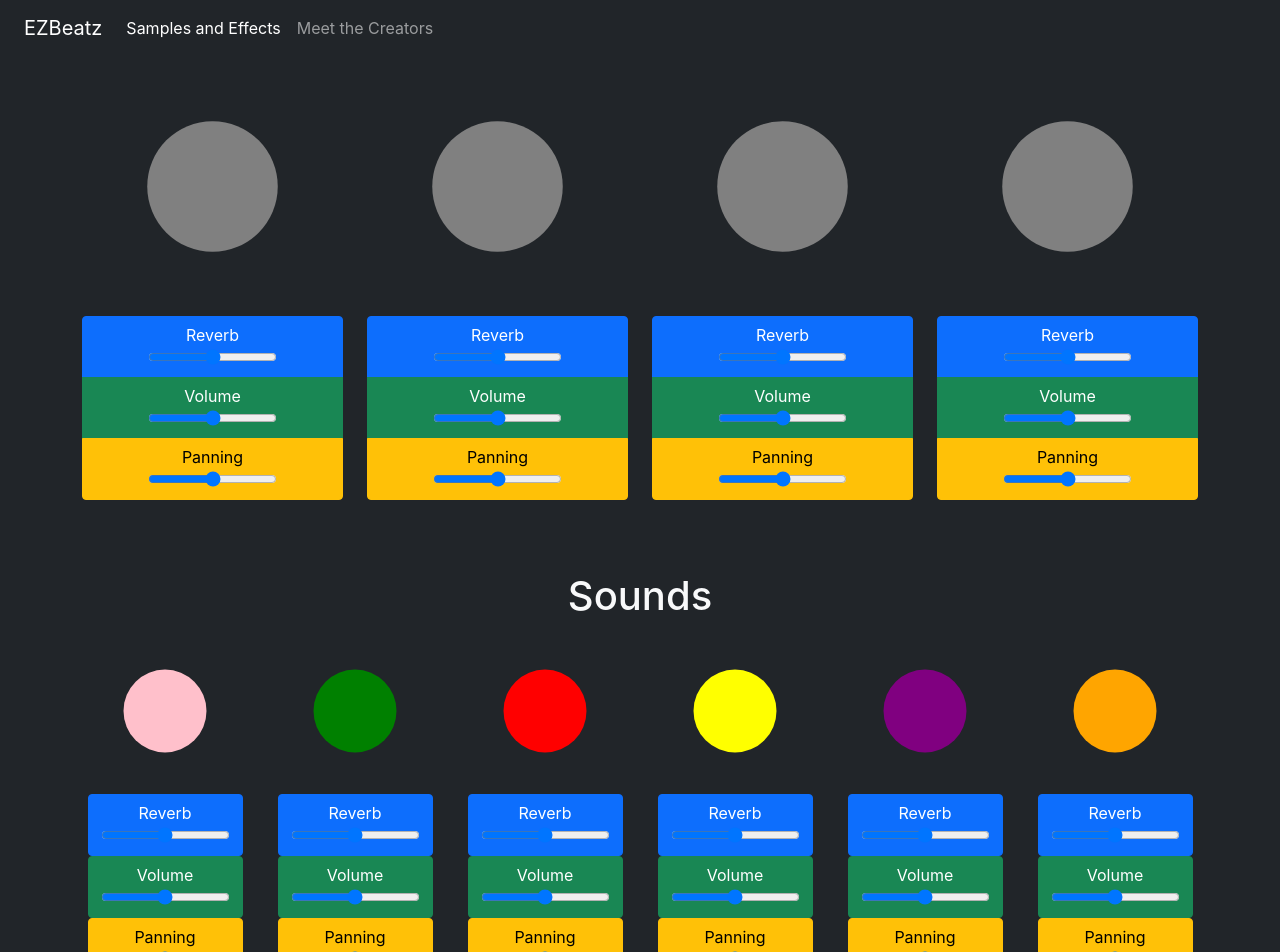
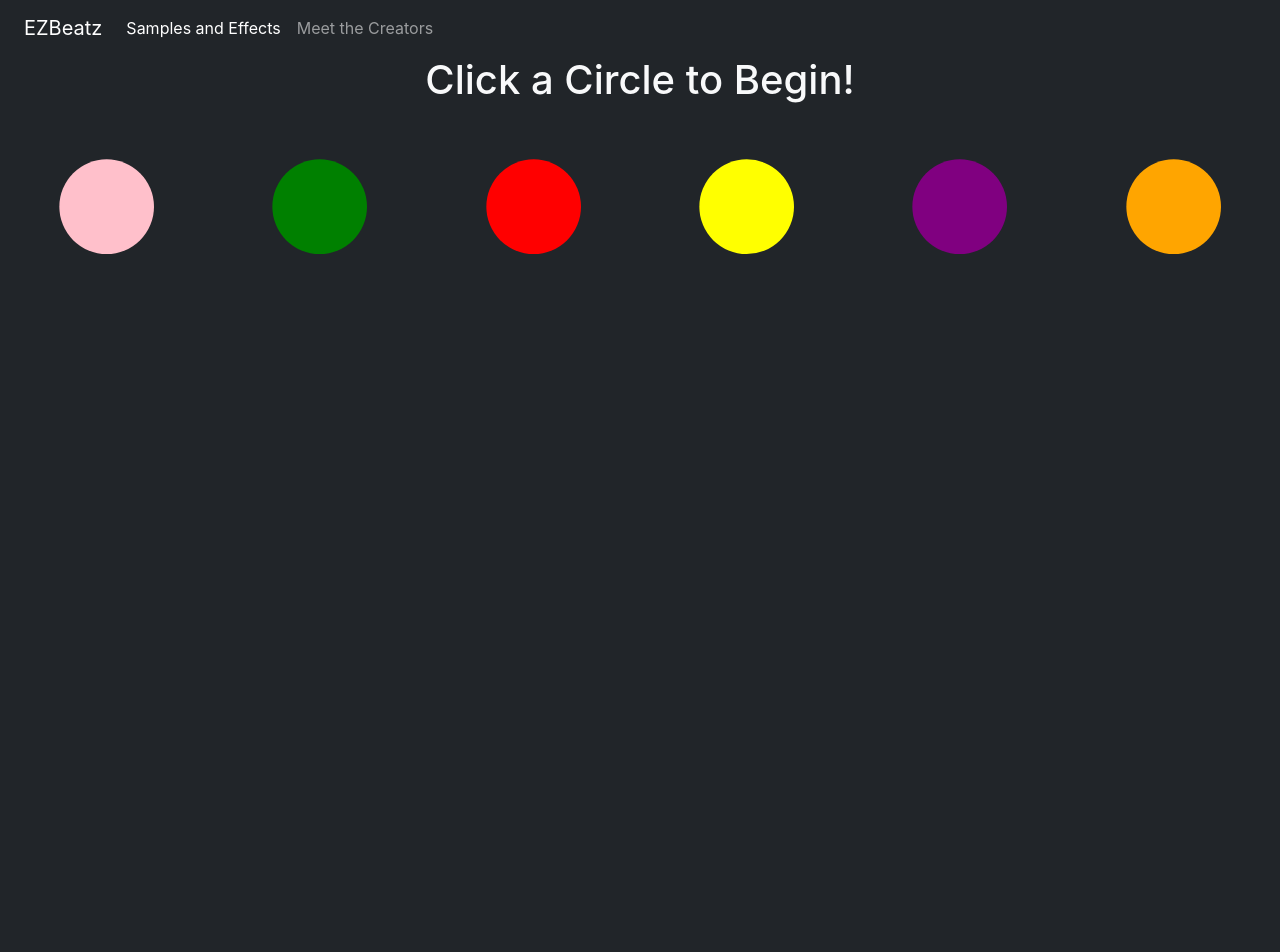
Before and after one commit to CodingWithEdgar/EZBeatz, a React (Create React App) app: page / in a window 1280 px wide. Shown: the top 952 px of the page. After the commit the page ends 800 px from the top, so only its background shows below. Built offline with nearby package versions, Linux system fonts and the light colour scheme.

Commit message:
set up working model, pause does not function correctly

```diff
--- a/src/App.js
+++ b/src/App.js
@@ -1,9 +1,11 @@
 import './App.css';
 import React from 'react';
 import Music from './Music';
+import kick from "./samples/trad_kick_01_C.wav";
 
 
 function App() {
+
   return (
     <div className="App bg-dark container-fluid text-light">
       <nav className="navbar navbar-expand-lg navbar-dark bg-dark">
@@ -42,111 +44,67 @@ function App() {
           </div>
         </div>
       </nav>
-      <div className="container">
-        <div className="row">
-          <div className="btn-group-vertical col">
-            <svg viewBox="0 0 20 20" xmlns="http://www.w3.org/2000/svg">
-              <circle fill="grey" cx="10" cy="10" r="5" />
-            </svg>
-            <button type="button" className="btn btn-primary">
-              Reverb
-              <br></br>
-              <input type="range" />
-            </button>
-            <button type="button" className="btn btn-success">
-              Volume
-              <br></br>
-              <input type="range" />
-            </button>
-            <button type="button" className="btn btn-warning">
-              Panning
-              <br></br>
-              <input type="range" />
-            </button>
-          </div>
-          <div className="btn-group-vertical col">
-            <svg viewBox="0 0 20 20" xmlns="http://www.w3.org/2000/svg">
-              <circle fill="grey" cx="10" cy="10" r="5" />
-            </svg>
-            <button type="button" className="btn btn-primary">
-              Reverb
-              <br></br>
-              <input type="range" />
-            </button>
-            <button type="button" className="btn btn-success">
-              Volume
-              <br></br>
-              <input type="range" />
-            </button>
-            <button type="button" className="btn btn-warning">
-              Panning
-              <br></br>
-              <input type="range" />
-            </button>
-          </div>
-          <div className="btn-group-vertical col">
-            <svg viewBox="0 0 20 20" xmlns="http://www.w3.org/2000/svg">
-              <circle fill="grey" cx="10" cy="10" r="5" />
-            </svg>
-            <button type="button" className="btn btn-primary">
-              Reverb
-              <br></br>
-              <input type="range" />
-            </button>
-            <button type="button" className="btn btn-success">
-              Volume
-              <br></br>
-              <input type="range" />
-            </button>
-            <button type="button" className="btn btn-warning">
-              Panning
-              <br></br>
-              <input type="range" />
-            </button>
-          </div>
-          <div className="btn-group-vertical col">
-            <svg viewBox="0 0 20 20" xmlns="http://www.w3.org/2000/svg">
-              <circle fill="grey" cx="10" cy="10" r="5" />
-            </svg>
-            <button type="button" className="btn btn-primary">
-              Reverb
-              <br></br>
-              <input type="range" />
-            </button>
-            <button type="button" className="btn btn-success">
-              Volume
-              <br></br>
-              <input type="range" />
-            </button>
-            <button type="button" className="btn btn-warning">
-              Panning
-              <br></br>
-              <input type="range" />
-            </button>
-          </div>
-        </div>
-        <br></br>
-        <br></br>
-        <br></br>
-        <h1>Sounds</h1>
+      <h1>Click a Circle to Begin!</h1>
       <div className="row">
         <div className="col">
-            {<Music color="pink" text="Kick" url="../public/samples/trad_kick_01_C.wav"/>}
+          {
+            <Music
+              audio={kick}
+              color="pink"
+              text="Kick"
+              url="../public/samples/trad_kick_01_C.wav"
+            />
+          }
         </div>
         <div className="col">
-            {<Music color="green" text="Kick" url="../public/samples/trad_kick_01_C.wav"/>}
-          </div><div className="col">
-            {<Music color="red" text="Kick" url="../public/samples/trad_kick_01_C.wav"/>}
+          {
+            <Music
+              audio={kick}
+              color="green"
+              text="Kick"
+              url="../public/samples/trad_kick_01_C.wav"
+            />
+          }
         </div>
         <div className="col">
-            {<Music color="yellow" text="Kick" url="../public/samples/trad_kick_01_C.wav"/>}
+          {
+            <Music
+              audio={kick}
+              color="red"
+              text="Kick"
+              url="../public/samples/trad_kick_01_C.wav"
+            />
+          }
         </div>
         <div className="col">
-            {<Music color="purple" text="Kick" url="../public/samples/trad_kick_01_C.wav"/>}
+          {
+            <Music
+              audio={kick}
+              color="yellow"
+              text="Kick"
+              url="../public/samples/trad_kick_01_C.wav"
+            />
+          }
         </div>
         <div className="col">
-            {<Music color="orange" text="Kick" url="../public/samples/trad_kick_01_C.wav"/>}
+          {
+            <Music
+              audio={kick}
+              color="purple"
+              text="Kick"
+              url="../public/samples/trad_kick_01_C.wav"
+            />
+          }
         </div>
+        <div className="col">
+          {
+            <Music
+              audio={kick}
+              color="orange"
+              text="Kick"
+              url="../public/samples/trad_kick_01_C.wav"
+            />
+          }
         </div>
       </div>
     </div>
--- a/src/Music.js
+++ b/src/Music.js
@@ -1,33 +1,52 @@
-import React, { useState } from "react";
-import kick from './samples/trad_kick_01_C.wav'
+import React, {useEffect, useState} from "react";
 
 export default function Music(props) {
-    const [audioPlaying, setAudioPlaying] = useState(false);
+  const audioTune = new Audio(props.audio);
+  const[playing, setPlaying] = useState(false)
+  const [playInLoop, setPlayInLoop] = useState(true);
+  const [_showControls, _setShowControls] = useState(false);
+
+  // load audio file on component load
+  useEffect(() => {
+      audioTune.load();
+  }, [audioTune])
+
+  // set the loop of audio tune
+  useEffect(() => {
+    audioTune.loop = playInLoop;
+  }, [playInLoop, audioTune])
+
 
   const playAudio = () => {
-        setAudioPlaying(true);
-        const audioEl = document.getElementsByClassName("audio-element")[0];
-        audioEl.play();
-    }
+    console.log("play")
+    setPlaying(true);
+    audioTune.play();
+  };
 
-    const pauseAudio = () => {
-        setAudioPlaying(false);
-        const audioEl = document.getElementsByClassName("audio-element")[0];
-        audioEl.pause();
-    }
+  const stopAudio = () => {
+    setPlaying(false);
+    setPlayInLoop(false);
+    audioTune.pause();
+    audioTune.currentTime = 0;
+    console.log("pause")
+  };
 
   const toggleAudio = () => {
-        if (!audioPlaying) {
+    if (!playing) {
       playAudio();
     } else {
-            pauseAudio();
+      stopAudio();
     }
+  };
+
+  const toggleControls = () => {
+      _setShowControls(!_showControls);
   }
 
   const handleClick = () => {
     toggleAudio();
-        showControls();
-    }
+    toggleControls();
+  };
 
   const showControls = () => {
     return (
@@ -46,32 +65,18 @@ export default function Music(props) {
           <input type="range" />
         </button>
       </div>
-        )
-    }
+    );
+  };
 
   return (
     <div>
-        <svg onClick={handleClick} viewBox="0 0 20 20" xmlns="http://www.w3.org/2000/svg">
-            <circle fill={props.color} cx="10" cy="10" r="5" ></circle>
+      <svg
+        onClick={handleClick}
+        viewBox="0 0 20 20"
+        xmlns="http://www.w3.org/2000/svg">
+        <circle fill={props.color} cx="10" cy="10" r="5"></circle>
       </svg>
-        <audio loop className="audio-element">
-        <source src={kick}></source>
-        </audio>
-        <button type="button" className="btn btn-primary">
-            Reverb
-            <br></br>
-            <input type="range" />
-            </button>
-            <button type="button" className="btn btn-success">
-            Volume
-            <br></br>
-            <input type="range" />
-            </button>
-            <button type="button" className="btn btn-warning">
-            Panning
-            <br></br>
-            <input type="range" />
-            </button>
+      {_showControls ? showControls() : null}
     </div>
   );
 }
```
Lines whose indentation alone changed are shown as unchanged.
